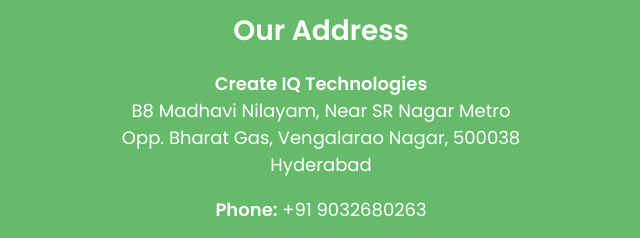
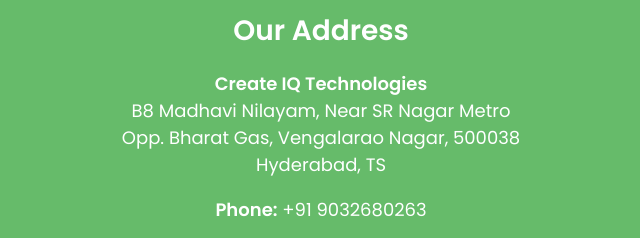
Before and after one commit to vidvaan/createiq, a plain HTML site: page index.html in a window 1280 px wide. Shown: the part 4952-5190 px from the top of the page, 319-959 px from the left. Drawn offline with nearby package versions, Linux system fonts and the light colour scheme.

Commit message:
Update index.html

```diff
--- a/index.html
+++ b/index.html
@@ -166,7 +166,7 @@
             <p><strong>Create IQ Technologies</strong><br>
             B8 Madhavi Nilayam, Near SR Nagar Metro <br>
             Opp. Bharat Gas, Vengalarao Nagar, 500038<br>
-            Hyderabad</p>
+            Hyderabad, TS</p>
             <p><strong>Phone:</strong> +91 9032680263</p>
             <p><strong>Email:</strong> contact@createiqtech.com</p>
         </div>
```
